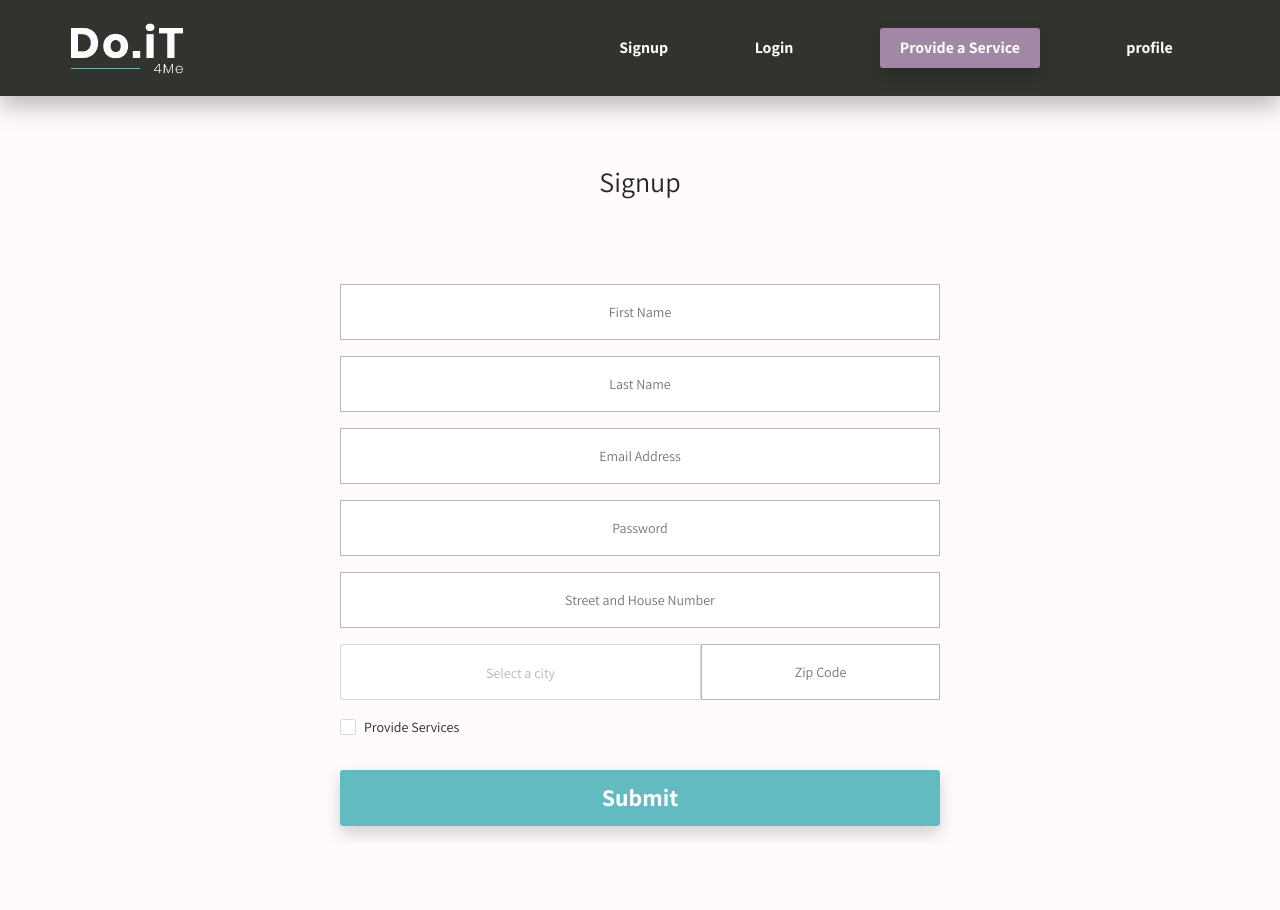
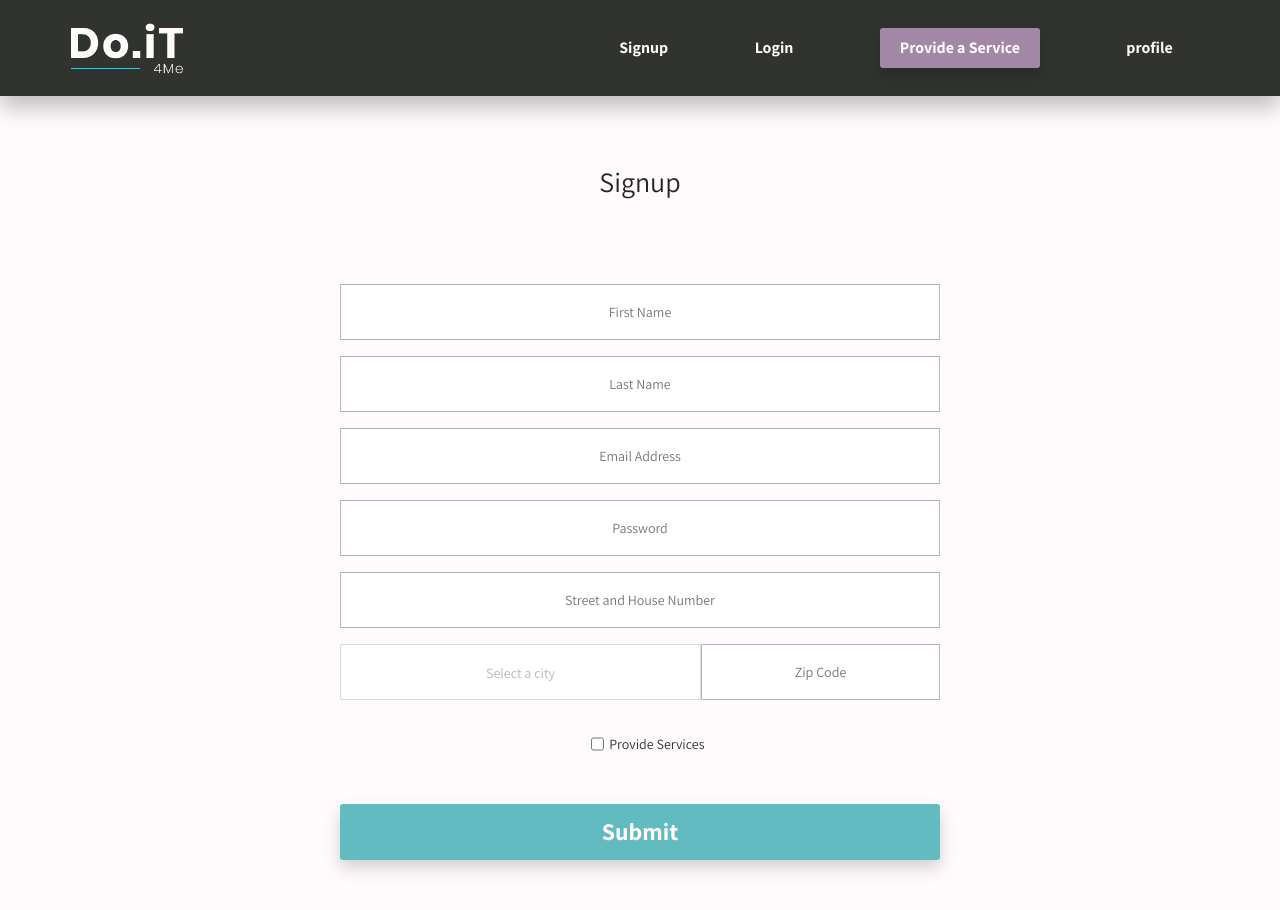
Before and after one commit to Do-it-for-me/front-end, a React (Create React App) app: page /signup in a window 1280 px wide. Shown: the top 910 px of the page. Before the commit the page ends 844 px from the top, so only its background shows below. Built offline with nearby package versions, Linux system fonts and the light colour scheme; no server answers.

Commit message:
solved state essue with useMemo before user data is ready to be posted before fetch post

```diff
--- a/src/Components/Elements/ProvideService.js
+++ b/src/Components/Elements/ProvideService.js
@@ -1,12 +1,13 @@
-import React from "react";
+import React, { memo } from "react";
 import { useOptionsFetch } from "../../data/useOptionsFetch";
 import useSignupForm from "../../data/useSignupForm";
 import DateRangePicker from "../Elements/DateRangePicker";
 import { StyledProvideService } from "../Styled-Components/StyledProvideService";
 
-const ProvideService = () => {
+const ProvideService = memo((props) => {
   const [{ services }] = useOptionsFetch();
-  const { handleServiceChange } = useSignupForm();
+  /* console.log(props); */
+  /*   const { handleServiceChange, handleDateChange } = useSignupForm(); */
   return (
     <StyledProvideService>
       <div className="serviceContainer">
@@ -18,7 +19,12 @@ const ProvideService = () => {
                 type="checkbox"
                 key={item._id}
                 name={item._id}
-                onChange={(e) => handleServiceChange(e)}
+                onChange={props.handleServiceChange}
+                value={() =>
+                  props.stateServices && props.stateServices.includes(item.id)
+                    ? true
+                    : false
+                }
               />
               <label htmlFor={item._id}>{item.value} </label>
             </div>
@@ -27,10 +33,13 @@ const ProvideService = () => {
       </div>
       <div className="availabilityContainer">
         <h2>Availability</h2>
-        <DateRangePicker />
+        <DateRangePicker
+          onChange={props.handleDateChange}
+          value={props.value}
+        />
       </div>
     </StyledProvideService>
   );
-};
+});
 
 export default ProvideService;
--- a/src/Components/Elements/SignupForm.js
+++ b/src/Components/Elements/SignupForm.js
@@ -5,21 +5,23 @@ import ProvideService from "../Elements/ProvideService";
 import SelectServices from "../Elements/SelectServices";
 import { StyledSignupForm } from "../Styled-Components/StyledSignupForm";
 import { StyledButton } from "../Styled-Components/StyledButton";
-import { Checkbox } from "antd";
 
 import useSignupForm from "../../data/useSignupForm";
 
 export const SignupForm = () => {
-  const [extendProvider, setExtendProvider] = useState(false);
   const {
     userData,
     handleFieldsChange,
     handleCityChange,
+    handleSubmit,
+    handleServiceChange,
+    handleDateChange,
+  } = useSignupForm();
+  const [extendProvider, setExtendProvider] = useState(false);
 
-    handleSubmit,
-  } = useSignupForm();
   return (
     <StyledSignupForm>
+      <form onSubmit={handleSubmit}>
         <input
           value={userData.firstName || ""}
           onChange={(e) => handleFieldsChange(e.target)}
@@ -74,14 +76,27 @@ export const SignupForm = () => {
             name="zip"
           />
         </div>
-      <Checkbox
+
+        <div className="provider">
+          <input
+            type="checkbox"
+            name="provider"
             checked={extendProvider}
             onChange={() => setExtendProvider(!extendProvider)}
-      >
-        Provide Services
-      </Checkbox>
-      {extendProvider ? <ProvideService /> : ""}
+          />
+          <label htmlFor="provider">Provide Services </label>
+        </div>
+        {extendProvider ? (
+          <ProvideService
+            handleServiceChange={handleServiceChange}
+            handleDateChange={handleDateChange}
+            stateServices={userData.services}
+          />
+        ) : (
+          ""
+        )}
         <StyledButton type="primary">Submit</StyledButton>
+      </form>
     </StyledSignupForm>
   );
 };
--- a/src/Components/Styled-Components/StyledSignupForm.js
+++ b/src/Components/Styled-Components/StyledSignupForm.js
@@ -1,7 +1,11 @@
 import styled from "styled-components";
 import colors from "./General-Styles/colors";
 
-export const StyledSignupForm = styled.form`
+export const StyledSignupForm = styled.div`
+  margin: 0;
+  padding: 0;
+
+  form {
     width: 80vw;
     max-width: 600px;
     min-height: 80vh;
@@ -10,7 +14,7 @@ export const StyledSignupForm = styled.form`
     justify-content: flex-start;
     align-items: stretch;
     color: ${colors.dark};
-  padding-top: 5rem;
+    padding: 5rem 0;
     margin: 0;
     .city {
       display: flex;
@@ -19,6 +23,16 @@ export const StyledSignupForm = styled.form`
       div,
       input {
         flex-grow: 1;
+      }
+    }
+    .provider {
+      display: flex;
+      justify-content: center;
+      align-items: center;
+
+      input {
+        margin: 0 0.3rem 0 1rem;
+        width: auto;
       }
     }
 
@@ -33,4 +47,5 @@ export const StyledSignupForm = styled.form`
       margin-top: 2rem;
       width: 100%;
     }
+  }
 `;
--- a/src/data/useSignupForm.js
+++ b/src/data/useSignupForm.js
@@ -1,4 +1,4 @@
-import React, { useState } from "react";
+import { useState } from "react";
 
 const useSignUpForm = (callback) => {
   const [userData, setUserData] = useState({});
@@ -9,16 +9,31 @@ const useSignUpForm = (callback) => {
   const handleCityChange = (value) => {
     setUserData((prev) => ({ ...prev, city: value }));
   };
+  const handleDateChange = (dates) => {
+    const [startDate, endDate] = dates;
+    setUserData((prev) => ({ ...prev, availability: { startDate, endDate } }));
+  };
   const handleSubmit = (event) => {
     if (event) {
       event.preventDefault();
+      const user = {
+        ...userData,
+        address: {
+          city: userData.city,
+          street: userData.street,
+          zip: userData.zip,
+        },
+      };
+      delete user.street;
+      delete user.city;
+      delete user.zip;
+      console.log("USER", user);
     }
-    callback();
   };
 
   const handleServiceChange = (e) => {
     let services = userData.services || [];
-    console.log(e.target);
+
     if (!services.includes(e.target.name)) {
       services.push(e.target.name);
     } else {
@@ -33,6 +48,7 @@ const useSignUpForm = (callback) => {
     handleCityChange,
     handleSubmit,
     handleServiceChange,
+    handleDateChange,
   };
 };
 
```
Lines whose indentation alone changed are shown as unchanged.
